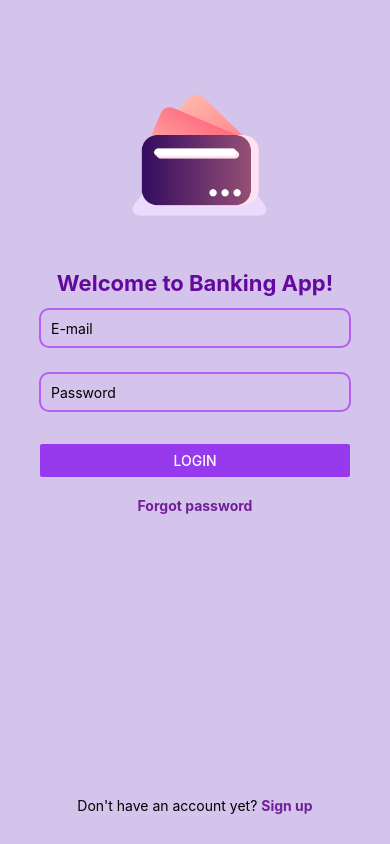
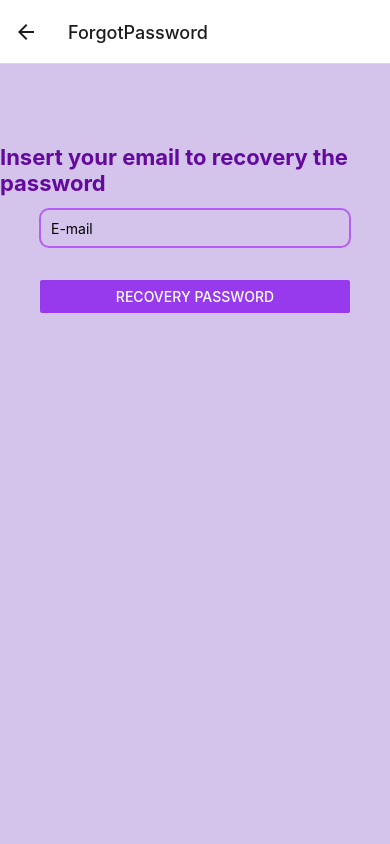
Before and after one commit to fernandakimiek/banking-app, a React Native app: screen /ForgotPassword in a window 390 px wide. Built offline with nearby package versions, Linux system fonts and the light colour scheme.

Commit message:
Criado telas de ForgotPassword e SignUp

```diff
--- a/App.tsx
+++ b/App.tsx
@@ -4,15 +4,14 @@ import React from 'react';
 
 import {ThemeProvider} from 'styled-components/native';
 
-import Login from './src/screens/Login';
+import Routes from './src/routes';
 import COLORS from './src/styles/theme';
 
 export default function App() {
   return (
     <>
       <ThemeProvider theme={COLORS}>
-        <Login />
-        {/* <Routes /> */}
+        <Routes />
       </ThemeProvider>
     </>
   );
--- /dev/null
+++ b/src/routes/auth.tsx
@@ -0,0 +1,30 @@
+import React from 'react';
+
+import Login from '../screens/Login';
+import ForgotPassword from '../screens/ForgotPassword';
+import SignUp from '../screens/SignUp';
+import {createNativeStackNavigator} from '@react-navigation/native-stack';
+
+const Auth = createNativeStackNavigator();
+
+export default function AuthRoutes() {
+  return (
+    <Auth.Navigator
+      initialRouteName="Login"
+      screenOptions={{
+        headerShown: false,
+      }}>
+      <Auth.Screen name="Login" component={Login} />
+      <Auth.Screen
+        name="ForgotPassword"
+        component={ForgotPassword}
+        options={{headerShown: true}}
+      />
+      <Auth.Screen
+        name="SignUp"
+        component={SignUp}
+        options={{headerShown: true}}
+      />
+    </Auth.Navigator>
+  );
+}
--- a/src/routes/index.tsx
+++ b/src/routes/index.tsx
@@ -1,10 +1,11 @@
 import {NavigationContainer} from '@react-navigation/native';
-import DrawerRoutes from './drawer';
+// import DrawerRoutes from './drawer';
+import AuthRoutes from './auth';
 
 export default function Routes() {
   return (
     <NavigationContainer>
-      <DrawerRoutes />
+      <AuthRoutes />
     </NavigationContainer>
   );
 }
--- a/src/routes/stack.tsx
+++ b/src/routes/stack.tsx
@@ -12,6 +12,8 @@ const Stack = createNativeStackNavigator();
 type StackNavigation = {
   Home: undefined;
   Login: undefined;
+  ForgotPassword: undefined;
+  SignUp: undefined;
 };
 
 export type StackTypes = NativeStackNavigationProp<StackNavigation>;
--- a/src/screens/ForgotPassword/index.tsx
+++ b/src/screens/ForgotPassword/index.tsx
@@ -0,0 +1,85 @@
+import React from 'react';
+import {Button, StyleSheet, Text, TextInput, View} from 'react-native';
+
+export default function ForgotPassword() {
+  const [email, setEmail] = React.useState('');
+
+  return (
+    <>
+      <View style={styles.container}>
+        <View style={styles.login}>
+          <Text style={styles.title}>
+            Insert your email to recovery the password
+          </Text>
+          <TextInput
+            style={styles.input}
+            onChangeText={setEmail}
+            placeholder="E-mail"
+            value={email}
+          />
+        </View>
+        <View style={styles.button}>
+          <Button
+            color="#973aee"
+            title="Recovery password"
+            onPress={() => console.log('logou')}
+          />
+        </View>
+      </View>
+    </>
+  );
+}
+
+const styles = StyleSheet.create({
+  container: {backgroundColor: '#d4c3eb', height: '100%'},
+  login: {
+    alignItems: 'center',
+    justifyContent: 'center',
+    marginTop: 80,
+  },
+  title: {
+    fontSize: 22,
+    fontWeight: 'bold',
+    color: '#63099e',
+  },
+  input: {
+    height: 40,
+    margin: 12,
+    borderWidth: 2,
+    padding: 10,
+    width: '80%',
+    borderRadius: 10,
+    borderColor: '#b65ef1',
+  },
+  logo: {
+    height: 150,
+    width: 150,
+    marginBottom: 40,
+  },
+  button: {
+    padding: 20,
+    marginLeft: 20,
+    marginRight: 20,
+  },
+  footer: {
+    width: '100%',
+    flexDirection: 'row',
+    alignItems: 'center',
+    justifyContent: 'center',
+    position: 'absolute',
+    left: 0,
+    right: 0,
+    bottom: 30,
+  },
+  footerText: {
+    fontSize: 14,
+  },
+  textPressable: {
+    fontSize: 14,
+    color: '#721f99',
+    fontWeight: 'bold',
+  },
+  containerForgotPassword: {
+    alignItems: 'center',
+  },
+});
--- a/src/screens/Login/index.tsx
+++ b/src/screens/Login/index.tsx
@@ -1,3 +1,4 @@
+import {useNavigation} from '@react-navigation/native';
 import React from 'react';
 import {
   Button,
@@ -8,11 +9,12 @@ import {
   TextInput,
   View,
 } from 'react-native';
+import {StackTypes} from '../../routes/stack';
 
 export default function Login() {
   const [email, setEmail] = React.useState('');
   const [password, setPassword] = React.useState('');
-  // const navigation = useNavigation<StackTypes>();
+  const navigation = useNavigation<StackTypes>();
   return (
     <>
       <View style={styles.container}>
@@ -44,13 +46,13 @@ export default function Login() {
         </View>
 
         <View style={styles.containerForgotPassword}>
-          <Pressable onPress={() => console.log('recuperar senha')}>
+          <Pressable onPress={() => navigation.navigate('ForgotPassword')}>
             <Text style={styles.textPressable}>Forgot password</Text>
           </Pressable>
         </View>
         <View style={styles.footer}>
           <Text style={styles.footerText}>Don't have an account yet? </Text>
-          <Pressable onPress={() => console.log('cadastrar')}>
+          <Pressable onPress={() => navigation.navigate('SignUp')}>
             <Text style={styles.textPressable}>Sign up</Text>
           </Pressable>
         </View>
--- a/src/screens/SignUp/index.tsx
+++ b/src/screens/SignUp/index.tsx
@@ -0,0 +1,97 @@
+import React from 'react';
+import {Button, StyleSheet, Text, TextInput, View} from 'react-native';
+
+export default function SignUp() {
+  const [name, setName] = React.useState('');
+  const [email, setEmail] = React.useState('');
+  const [password, setPassword] = React.useState('');
+
+  return (
+    <>
+      <View style={styles.container}>
+        <View style={styles.login}>
+          <Text style={styles.title}>Sign Up</Text>
+          <TextInput
+            style={styles.input}
+            onChangeText={setName}
+            placeholder="Name"
+            value={name}
+          />
+          <TextInput
+            style={styles.input}
+            onChangeText={setEmail}
+            placeholder="E-mail"
+            value={email}
+          />
+          <TextInput
+            style={styles.input}
+            onChangeText={setPassword}
+            value={password}
+            placeholder="Password"
+          />
+        </View>
+        <View style={styles.button}>
+          <Button
+            color="#973aee"
+            title="Register"
+            onPress={() => console.log('registrou')}
+          />
+        </View>
+      </View>
+    </>
+  );
+}
+
+const styles = StyleSheet.create({
+  container: {backgroundColor: '#d4c3eb', height: '100%'},
+  login: {
+    alignItems: 'center',
+    justifyContent: 'center',
+    marginTop: 80,
+  },
+  title: {
+    fontSize: 22,
+    fontWeight: 'bold',
+    color: '#63099e',
+  },
+  input: {
+    height: 40,
+    margin: 12,
+    borderWidth: 2,
+    padding: 10,
+    width: '80%',
+    borderRadius: 10,
+    borderColor: '#b65ef1',
+  },
+  logo: {
+    height: 150,
+    width: 150,
+    marginBottom: 40,
+  },
+  button: {
+    padding: 20,
+    marginLeft: 20,
+    marginRight: 20,
+  },
+  footer: {
+    width: '100%',
+    flexDirection: 'row',
+    alignItems: 'center',
+    justifyContent: 'center',
+    position: 'absolute',
+    left: 0,
+    right: 0,
+    bottom: 30,
+  },
+  footerText: {
+    fontSize: 14,
+  },
+  textPressable: {
+    fontSize: 14,
+    color: '#721f99',
+    fontWeight: 'bold',
+  },
+  containerForgotPassword: {
+    alignItems: 'center',
+  },
+});
```
